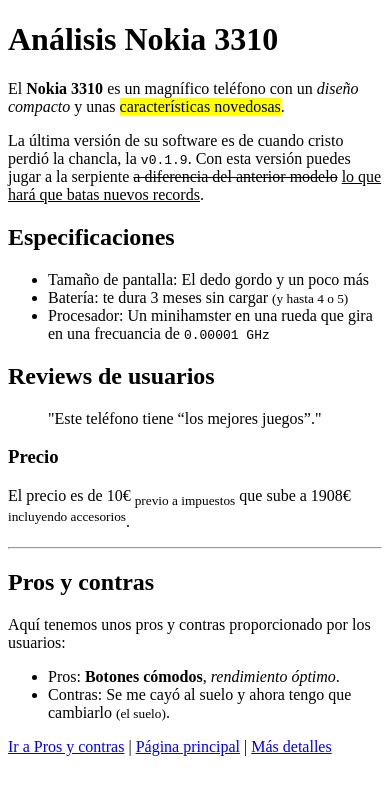
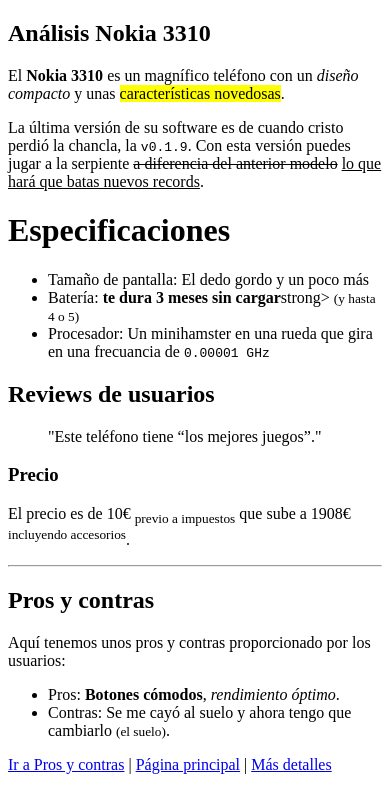
Before and after one commit to josmarrod19/Practica-entorno, a plain HTML site: page phone1.html in a window 390 px wide. Drawn offline with Linux system fonts and the light colour scheme.

Commit message:
Update phone1.html
formato títulos modificado

```diff
--- a/phone1.html
+++ b/phone1.html
@@ -7,14 +7,14 @@
     <title>Análisis Nokia 3310</title>
 </head>
 <body>
-    <h1>Análisis Nokia 3310</h1>
+    <h2>Análisis Nokia 3310</h2>
     <p>El <strong>Nokia 3310</strong> es un magnífico teléfono con un <em>diseño compacto</em> y unas <mark>características novedosas</mark>.</p>
     <p>La última versión de su software es de cuando cristo perdió la chancla, la <code>v0.1.9</code>. Con esta versión puedes jugar a la serpiente <del>a diferencia del anterior modelo</del> <ins>lo que hará que batas nuevos records</ins>.</p>
 
-    <h2>Especificaciones</h2>
+    <h1>Especificaciones</h1>
     <ul>
         <li>Tamaño de pantalla: El dedo gordo y un poco más</li>
-        <li>Batería: te dura 3 meses sin cargar <small>(y hasta 4 o 5)</small></li>
+        <li>Batería:<strong> te dura 3 meses sin cargar</strong>strong> <small>(y hasta 4 o 5)</small></li>
         <li>Procesador: Un minihamster en una rueda que gira en una frecuancia de <kbd>0.00001 GHz</kbd></li>
     </ul>
 
```
